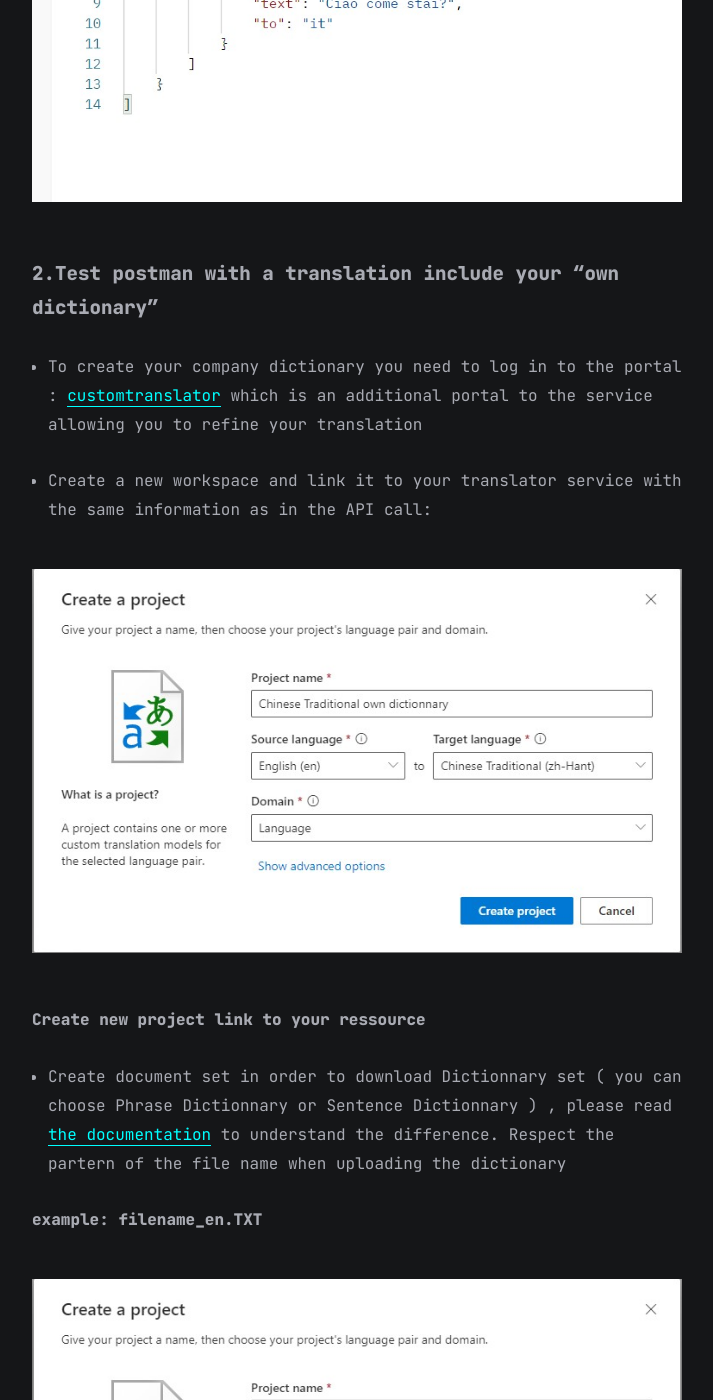
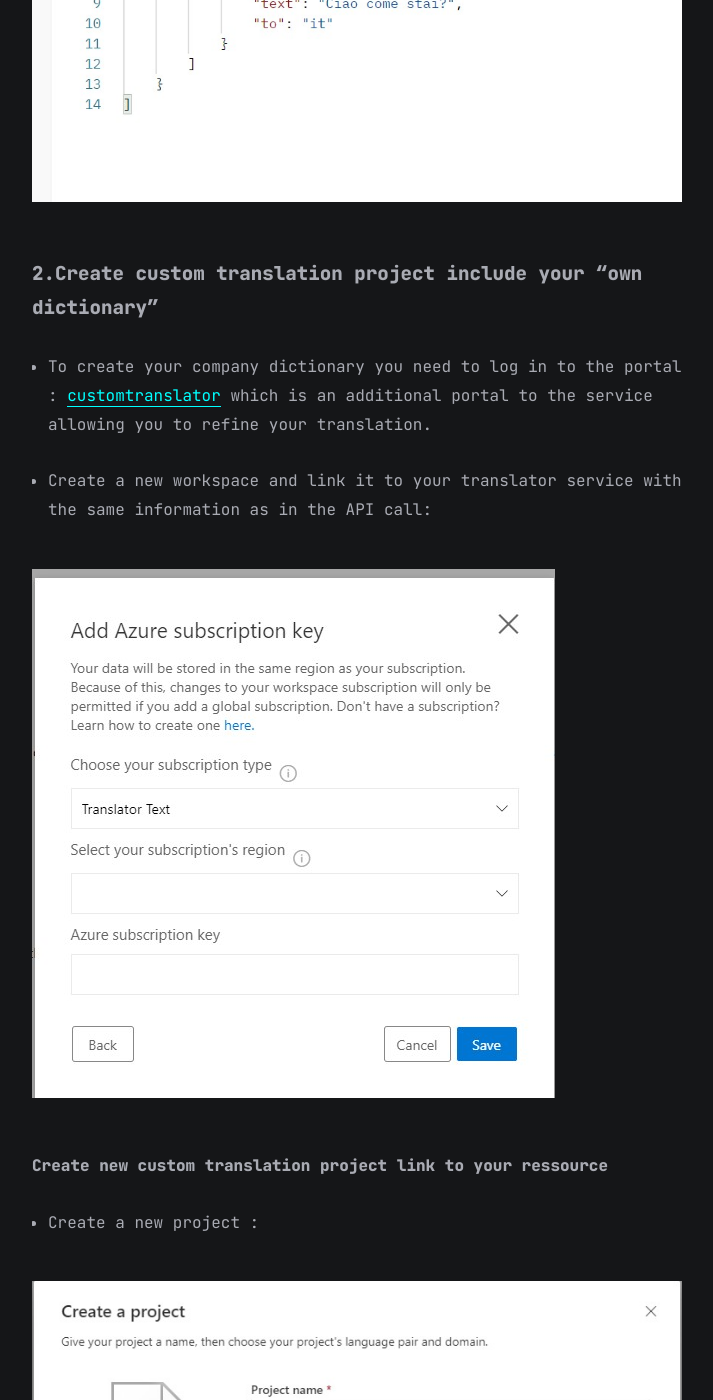
Before and after one commit to marc-hadjeje/marc-hadjeje.github.io, a Jekyll site: the page built from all_collections/_posts/2022-11-24-Azure Cognitive Services.md, in a window 1280 px wide and 1400 px high, scrolled down 3933 px. Shown: the whole window, without its empty margins (283-996 px from the left). Built offline with Jekyll 4.4.1, drawn with Linux system fonts in a browser that asks for light colours; some of the changed text lies outside the part shown.

Commit message:
Update 2022-11-24-Azure Cognitive Services.md

```diff
--- a/all_collections/_posts/2022-11-24-Azure Cognitive Services.md
+++ b/all_collections/_posts/2022-11-24-Azure Cognitive Services.md
@@ -49,18 +49,26 @@ Add the text to be translated to the body tab of postman :
 ![Translation result](https://github.com/marc-hadjeje/marc-hadjeje.github.io/blob/main/assets/images/translation_result.jpg?raw=true)
 
 
-##### 2.Test postman with a translation include your "own dictionary”
+##### 2.Create custom translation project include your "own dictionary”
 
--	To create your company dictionary you need to log in to the portal : [customtranslator](https://portal.customtranslator.azure.ai/workspaces) which is an additional portal to the service allowing you to refine your translation
+-	To create your company dictionary you need to log in to the portal : [customtranslator](https://portal.customtranslator.azure.ai/workspaces) which is an additional portal to the service allowing you to refine your translation.
 
 -	Create a new workspace and link it to your translator service with the same information as in the API call:
 
+![new project translator](https://github.com/marc-hadjeje/marc-hadjeje.github.io/blob/main/assets/images/custom_translator_key.jpg?raw=true)
+
+######	Create new custom translation project link to your ressource
+
+- Create a new project :
+
 ![new project translator](https://github.com/marc-hadjeje/marc-hadjeje.github.io/blob/main/assets/images/new_project_translator.jpg?raw=true)
 
-######	Create new project link to your ressource
+-	Create document set in order to download Dictionnary set  ( you can choose Phrase Dictionnary or Sentence Dictionnary )  , please read [the documentation](https://learn.microsoft.com/en-us/azure/cognitive-services/Translator/custom-translator/concepts/dictionaries) to understand the difference.
 
--	Create document set in order to download Dictionnary set  ( you can choose Phrase Dictionnary or Sentence Dictionnary )  , please read [the documentation](https://learn.microsoft.com/en-us/azure/cognitive-services/Translator/custom-translator/concepts/dictionaries) to understand the difference.
-Respect the partern of the file name when uploading the dictionary
+-   Upload you custom traduction :
+
+**Respect the partern of the file name when uploading the dictionary**
+
 
 **example: filename_en.TXT**
 
```
